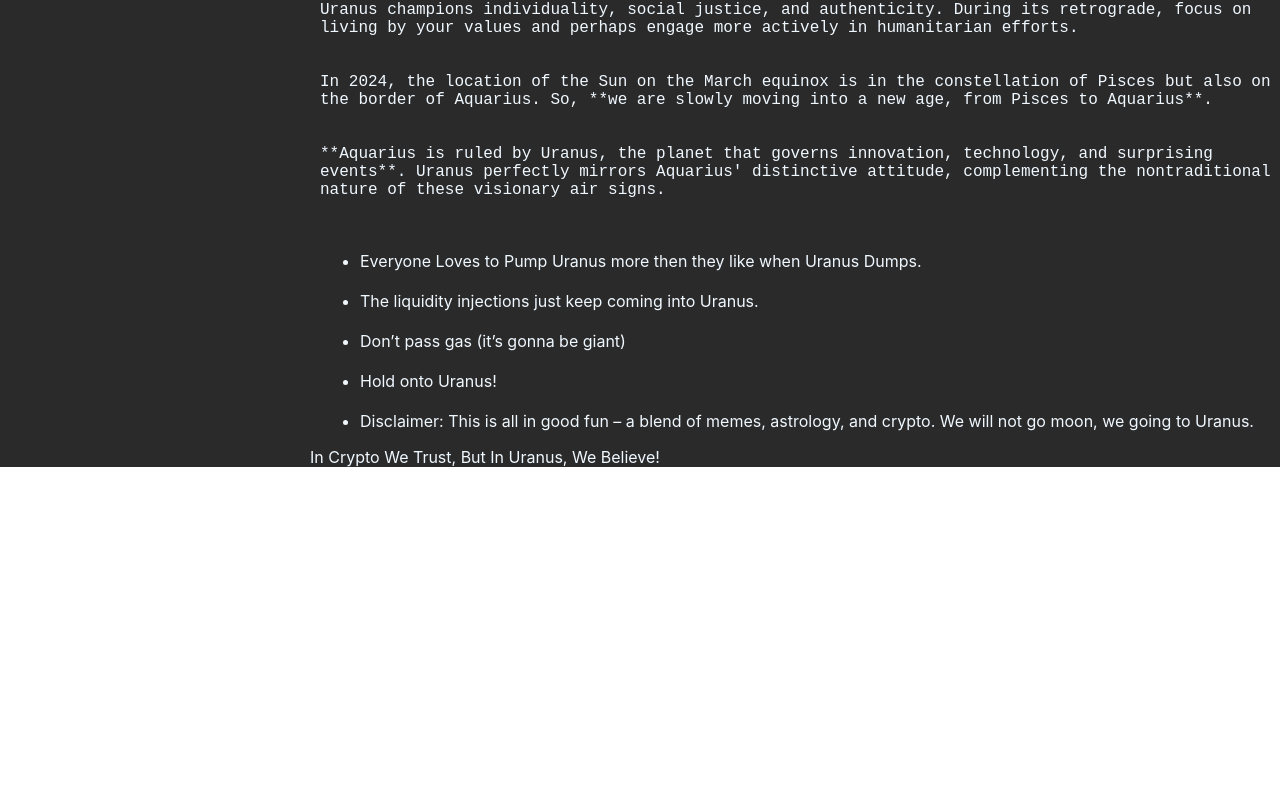
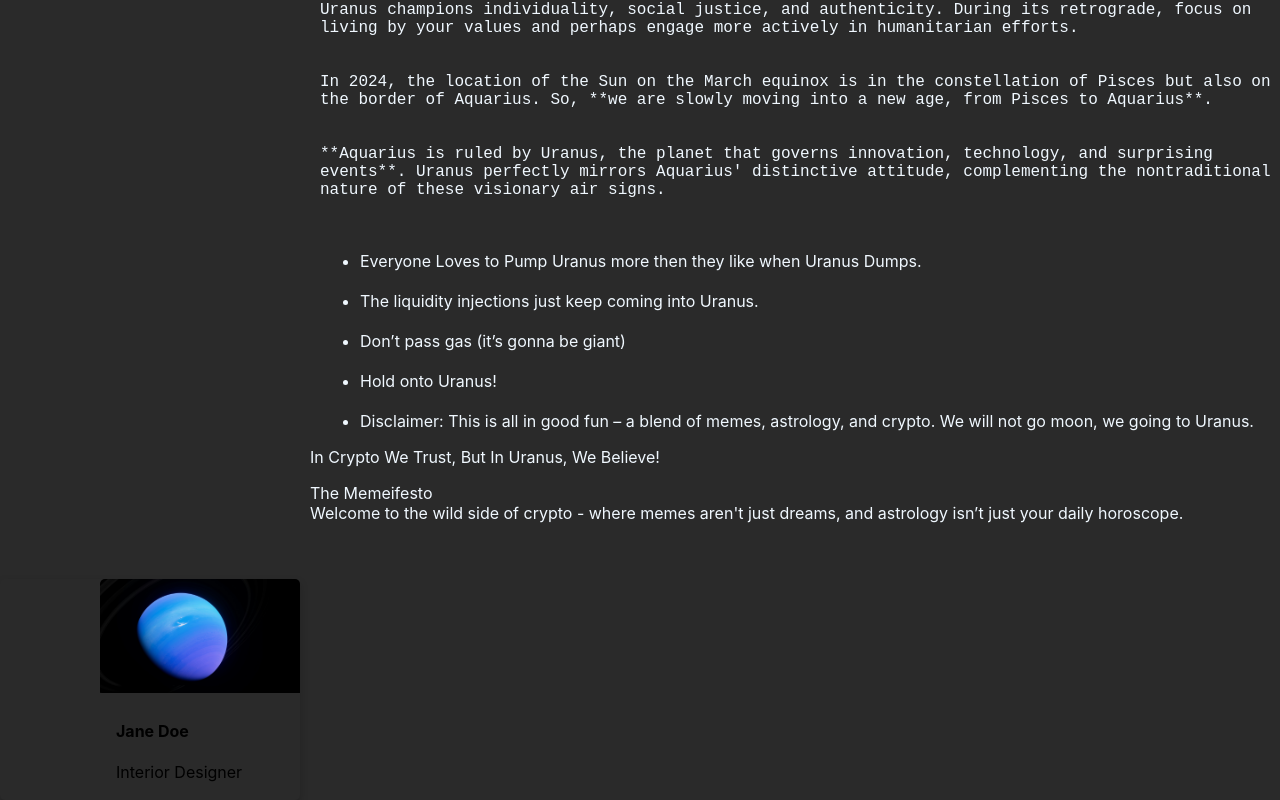
Before and after one commit to manipinnaka1125/uranus, a React (Create React App) app in the folder uranus/: page / in a window 1280 px wide. Shown: the part 504-1304 px from the top of the page. Before the commit the page ends 971 px from the top, so only its background shows below. Built offline with nearby package versions, Linux system fonts and the light colour scheme.

Commit message:
adding card and puting the image

```diff
--- a/uranus/src/App.css
+++ b/uranus/src/App.css
@@ -96,3 +96,32 @@
   color: aliceblue;
   padding-left: 310px;
 }
+.paa1{
+  color: aliceblue;
+  padding-left: 310px;
+}
+.card {
+  box-shadow: 0 4px 8px 0 rgba(0,0,0,0.2);
+  transition: 0.3s;
+  width: 200px;
+  height: auto;
+ padding-left: 100px;
+  border-radius: 5px;
+}
+
+.card:hover {
+  box-shadow: 0 8px 16px 0 rgba(0,0,0,0.2);
+}
+
+img {
+  border-radius: 5px 5px 0 0;
+}
+
+.container {
+  padding: 2px 16px;
+}
+.card img {
+  width: 100%; /* Ensure the image fills the container */
+  height: auto; /* Maintain aspect ratio */
+  border-radius: 5px 5px 0 0; /* Apply border radius to the top corners */
+}
--- a/uranus/src/App.js
+++ b/uranus/src/App.js
@@ -49,6 +49,20 @@
 
 </ul>
 <p className='paa'>In Crypto We Trust, But In Uranus, We Believe!</p>
+<p className='paa1'>The Memeifesto
+<br></br>
+Welcome to the wild side of crypto - where memes aren't just dreams, and astrology isn’t just your daily horoscope.</p>
+<br></br>
+<br>
+</br>
+<div class="card">
+  <img src={img1} alt="Avatar" />
+  <div class="container">
+    <h4><b>Jane Doe</b></h4>
+    <p>Interior Designer</p>
+  </div>
+</div>
+
       </div>
     </main>
 
```
